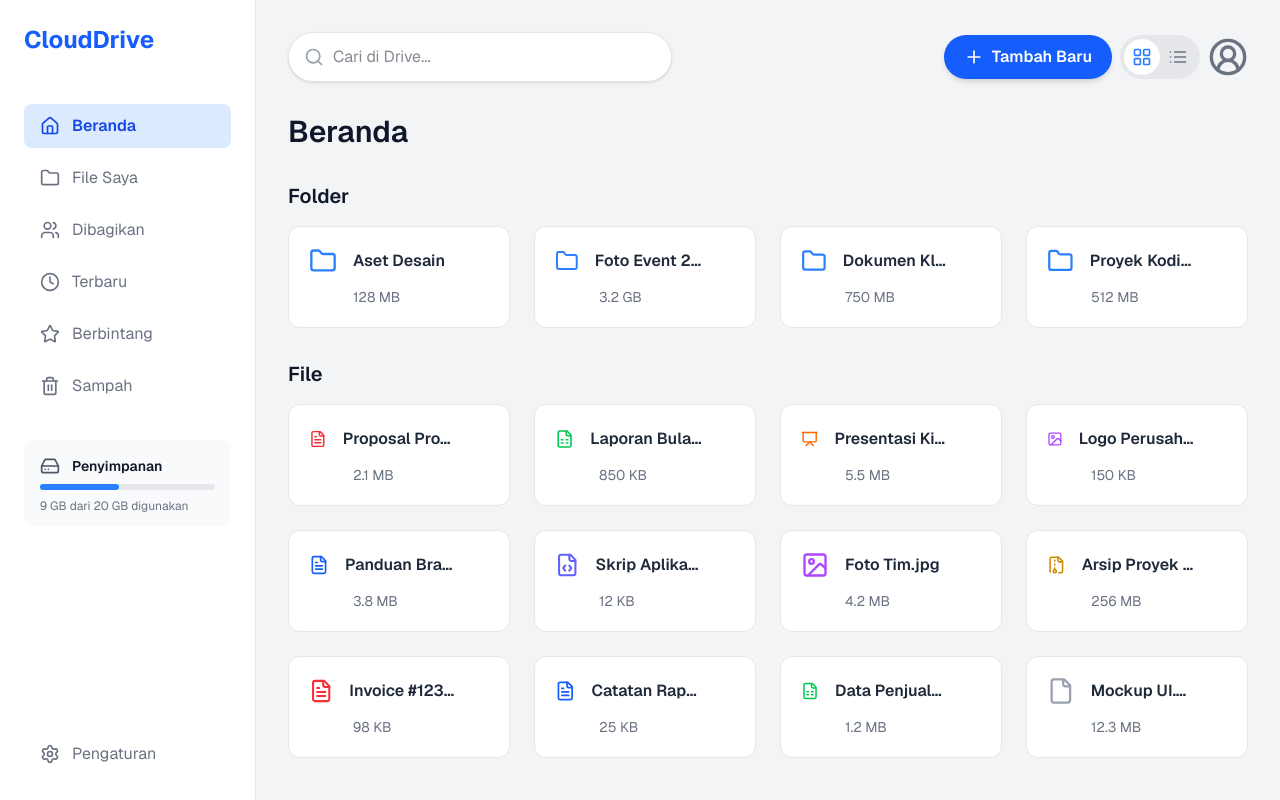
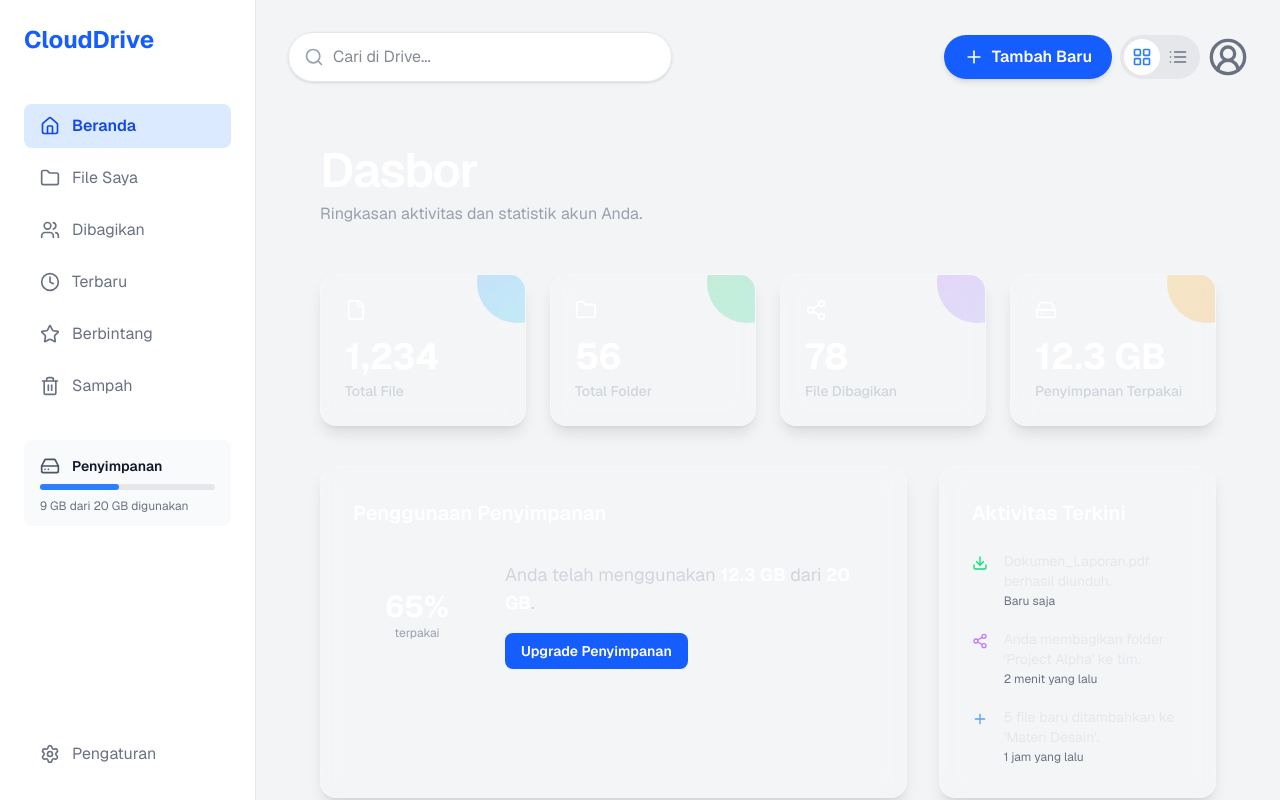
Before and after one commit to azharanggakusuma/drive, a Next.js app: page / in a window 1280 px wide. Built offline with nearby package versions, Linux system fonts and the light colour scheme.

Commit message:
feat: enhance dashboard with storage usage visualization and recent activities summary

```diff
--- a/app/(drive)/page.tsx
+++ b/app/(drive)/page.tsx
@@ -1,104 +1,153 @@
 "use client";
 
-import React, { useState, useEffect } from "react";
-import { filesData, type FileItem } from "@/lib/data";
-import { FileDisplay } from "@/components/ui/FileAccess";
-import { EmptyState } from "@/components/ui/EmptyState";
-import { useView } from "@/context/ViewContext";
-import { FileActionModal } from "@/components/ui/FileActionModal";
-import { ContextMenu } from "@/components/ui/ContextMenu";
+import React from "react";
+import {
+  File,
+  Folder,
+  HardDrive,
+  Share2,
+  ArrowUpRight,
+  Clock,
+  Download,
+  Plus
+} from "lucide-react";
+
+// Data Dummy untuk Aktivitas Terkini
+const recentActivities = [
+  {
+    icon: <Download size={16} className="text-green-400" />,
+    text: "Dokumen_Laporan.pdf berhasil diunduh.",
+    time: "Baru saja",
+  },
+  {
+    icon: <Share2 size={16} className="text-purple-400" />,
+    text: "Anda membagikan folder 'Project Alpha' ke tim.",
+    time: "2 menit yang lalu",
+  },
+  {
+    icon: <Plus size={16} className="text-blue-400" />,
+    text: "5 file baru ditambahkan ke 'Materi Desain'.",
+    time: "1 jam yang lalu",
+  },
+];
+
+// Komponen Kartu Statistik dengan efek Glassmorphism
+const StatCard = ({ icon, label, value, gradient }) => (
+  <div className="relative backdrop-blur-md bg-white/10 border border-white/20 p-6 rounded-2xl overflow-hidden shadow-lg transition-all duration-300 hover:bg-white/20 hover:-translate-y-1">
+    <div className={`absolute top-0 right-0 h-20 w-20 ${gradient} rounded-full -mr-8 -mt-8 opacity-20`}></div>
+    <div className="flex justify-between items-start">
+      <div className="text-white">{icon}</div>
+    </div>
+    <div className="mt-4">
+      <p className="text-3xl lg:text-4xl font-bold text-white">{value}</p>
+      <p className="text-sm text-gray-300 font-medium mt-1">{label}</p>
+    </div>
+  </div>
+);
 
 export default function BerandaPage() {
-  const { viewMode } = useView();
-  const [isLoading, setIsLoading] = useState(true);
-
-  // State untuk modal
-  const [selectedFile, setSelectedFile] = useState<FileItem | null>(null);
-  const [isModalOpen, setIsModalOpen] = useState(false);
-
-  // State untuk context menu
-  const [contextMenu, setContextMenu] = useState<{
-    isOpen: boolean;
-    position: { x: number, y: number };
-    file: FileItem | null;
-  }>({ isOpen: false, position: { x: 0, y: 0 }, file: null });
-
-  const folders = filesData.filter(item => item.type === 'folder');
-  const files = filesData.filter(item => item.type === 'file');
-  const hasContent = filesData.length > 0;
-
-  useEffect(() => {
-    const timer = setTimeout(() => setIsLoading(false), 1500);
-    return () => clearTimeout(timer);
-  }, []);
-
-  // Handler untuk klik kiri
-  const handleFileClick = (file: FileItem) => {
-    if (file.type === 'file') {
-      setSelectedFile(file);
-      setIsModalOpen(true);
-    } else {
-      alert(`Membuka folder: ${file.name}`);
-    }
-  };
-
-  const handleCloseModal = () => {
-    setIsModalOpen(false);
-    setTimeout(() => setSelectedFile(null), 300);
-  };
-
-  // Handler untuk klik kanan
-  const handleFileContextMenu = (event: React.MouseEvent, file: FileItem) => {
-    event.preventDefault();
-    setContextMenu({
-      isOpen: true,
-      position: { x: event.pageX, y: event.pageY },
-      file: file,
-    });
-  };
-
-  const handleCloseContextMenu = () => {
-    setContextMenu(prev => ({ ...prev, isOpen: false }));
-  };
+  const storagePercentage = 65;
 
   return (
-    <div onClick={handleCloseContextMenu}>
-      <h1 className="text-3xl font-bold">Beranda</h1>
+    <div className="min-h-screen p-6 sm:p-8">
+      <div className="max-w-7xl mx-auto">
+        {/* Header */}
+        <header className="mb-12">
+          <h1 className="text-4xl sm:text-5xl font-bold text-white tracking-tight">Dasbor</h1>
+          <p className="text-gray-400 mt-2">Ringkasan aktivitas dan statistik akun Anda.</p>
+        </header>
 
-      {!hasContent && !isLoading ? (
-        <div className="mt-8"><EmptyState /></div>
-      ) : (
-        <>
-          <FileDisplay
-            title="Folder"
-            items={folders}
-            viewMode={viewMode}
-            isLoading={isLoading}
-            onFileClick={handleFileClick}
-            onFileContextMenu={handleFileContextMenu}
+        {/* Grid Statistik Utama */}
+        <div className="grid grid-cols-1 sm:grid-cols-2 lg:grid-cols-4 gap-6">
+          <StatCard
+            icon={<File size={22} />}
+            label="Total File"
+            value="1,234"
+            gradient="bg-gradient-to-br from-blue-500 to-cyan-400"
           />
-          <FileDisplay
-            title="File"
-            items={files}
-            viewMode={viewMode}
-            isLoading={isLoading}
-            onFileClick={handleFileClick}
-            onFileContextMenu={handleFileContextMenu}
+          <StatCard
+            icon={<Folder size={22} />}
+            label="Total Folder"
+            value="56"
+            gradient="bg-gradient-to-br from-green-500 to-emerald-400"
           />
-        </>
-      )}
+          <StatCard
+            icon={<Share2 size={22} />}
+            label="File Dibagikan"
+            value="78"
+            gradient="bg-gradient-to-br from-purple-500 to-indigo-400"
+          />
+          <StatCard
+            icon={<HardDrive size={22} />}
+            label="Penyimpanan Terpakai"
+            value="12.3 GB"
+            gradient="bg-gradient-to-br from-yellow-500 to-orange-400"
+          />
+        </div>
 
-      <FileActionModal
-        isOpen={isModalOpen}
-        onClose={handleCloseModal}
-        file={selectedFile}
-      />
-      <ContextMenu
-        isOpen={contextMenu.isOpen}
-        onClose={handleCloseContextMenu}
-        position={contextMenu.position}
-        file={contextMenu.file}
-      />
+        {/* Bagian Penggunaan Penyimpanan dan Aktivitas */}
+        <div className="mt-10 grid grid-cols-1 lg:grid-cols-3 gap-8">
+          {/* Visualisasi Penyimpanan */}
+          <div className="lg:col-span-2 backdrop-blur-md bg-white/10 border border-white/20 p-8 rounded-2xl shadow-lg">
+            <h2 className="text-xl font-semibold text-white mb-6">Penggunaan Penyimpanan</h2>
+            <div className="flex items-center gap-6">
+              {/* Radial Progress Bar */}
+              <div className="relative w-32 h-32">
+                <svg className="w-full h-full" viewBox="0 0 36 36">
+                  <path
+                    d="M18 2.0845
+                      a 15.9155 15.9155 0 0 1 0 31.831
+                      a 15.9155 15.9155 0 0 1 0 -31.831"
+                    className="text-gray-700"
+                    fill="none"
+                    strokeWidth="3"
+                  />
+                  <path
+                    className="text-blue-500"
+                    strokeDasharray={`${storagePercentage}, 100`}
+                    d="M18 2.0845
+                      a 15.9155 15.9155 0 0 1 0 31.831
+                      a 15.9155 15.9155 0 0 1 0 -31.831"
+                    fill="none"
+                    strokeWidth="3"
+                    strokeLinecap="round"
+                    transform="rotate(90 18 18)"
+                  />
+                </svg>
+                <div className="absolute inset-0 flex flex-col items-center justify-center">
+                  <p className="text-3xl font-bold text-white">{storagePercentage}%</p>
+                  <p className="text-xs text-gray-400">terpakai</p>
+                </div>
+              </div>
+              <div className="flex-1">
+                <p className="text-gray-300 text-lg">
+                  Anda telah menggunakan <span className="font-bold text-white">12.3 GB</span> dari{" "}
+                  <span className="font-bold text-white">20 GB</span>.
+                </p>
+                 <button className="mt-4 text-sm font-semibold text-white bg-blue-600 hover:bg-blue-700 py-2 px-4 rounded-lg transition-colors">
+                    Upgrade Penyimpanan
+                  </button>
+              </div>
+            </div>
+          </div>
+
+          {/* Aktivitas Terkini */}
+          <div className="backdrop-blur-md bg-white/10 border border-white/20 p-8 rounded-2xl shadow-lg">
+             <h2 className="text-xl font-semibold text-white mb-6">Aktivitas Terkini</h2>
+             <ul className="space-y-5">
+              {recentActivities.map((activity, index) => (
+                <li key={index} className="flex items-start">
+                  <div className="mt-1 mr-4">{activity.icon}</div>
+                  <div>
+                    <p className="text-sm text-gray-200">{activity.text}</p>
+                    <p className="text-xs text-gray-500 mt-0.5">{activity.time}</p>
+                  </div>
+                </li>
+              ))}
+             </ul>
+          </div>
+        </div>
+      </div>
     </div>
   );
 }
```
